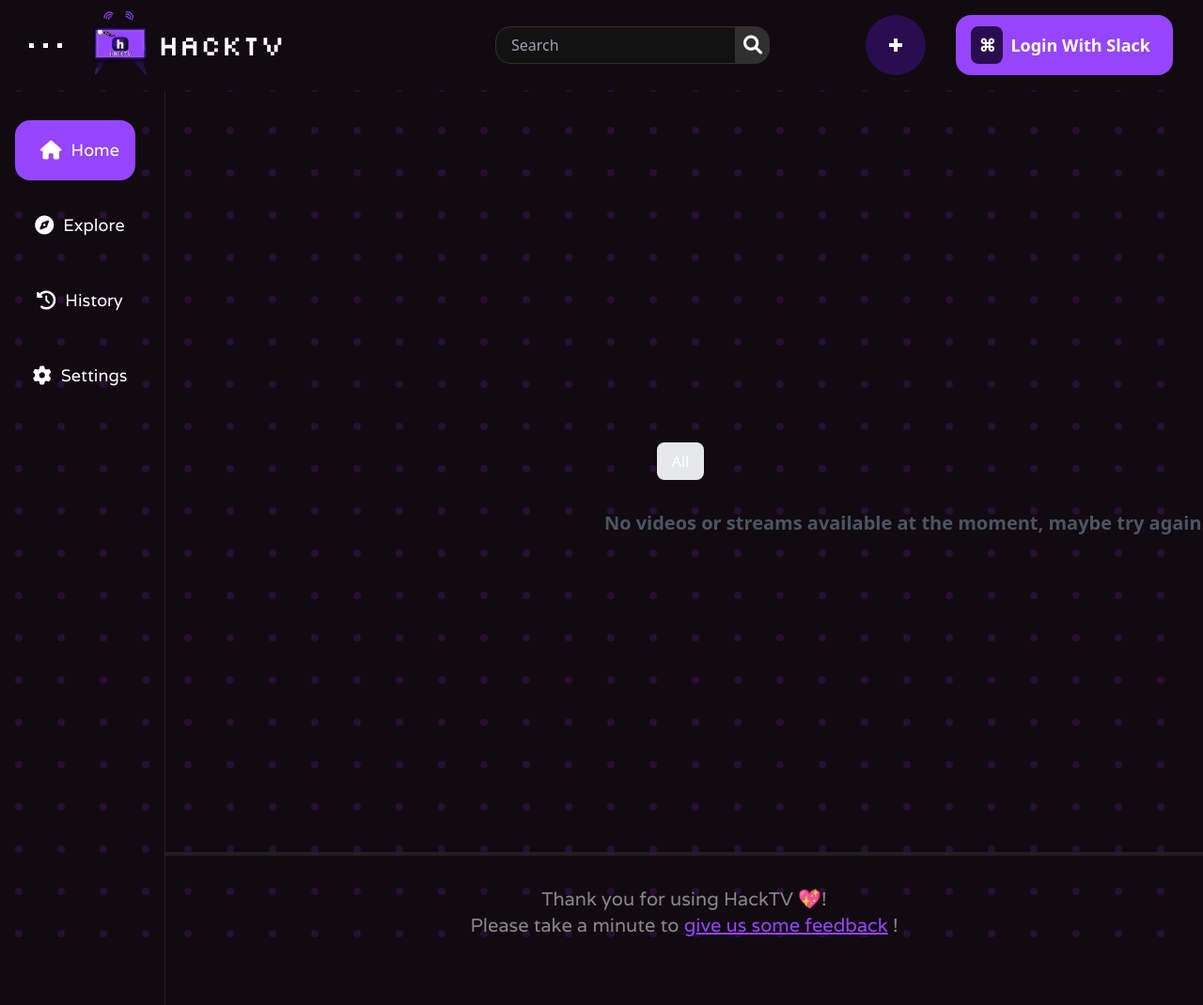
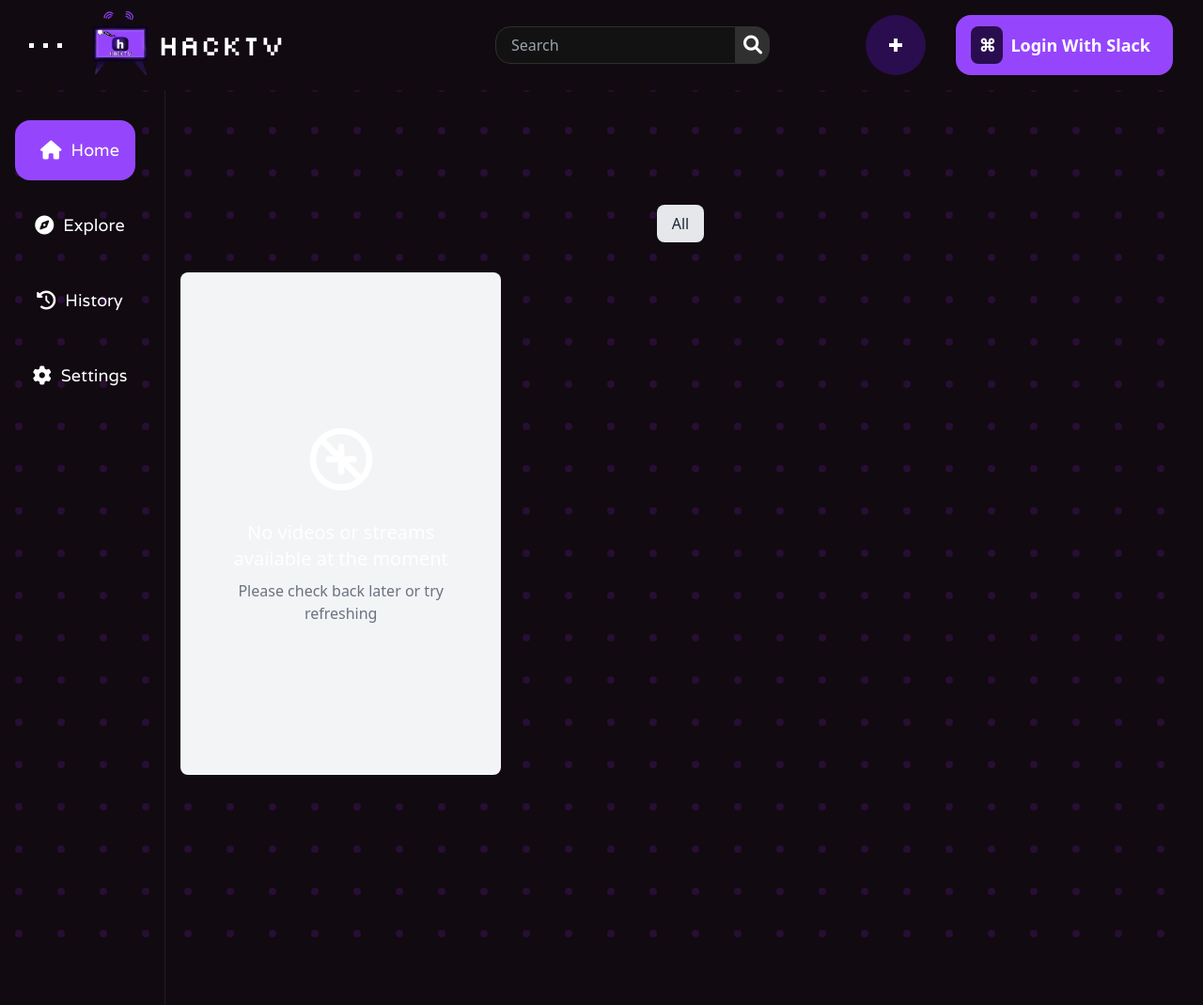
Before and after one commit to TalenMud/HackTV, a Flask app: page / in a window 1280 px wide. Shown: the whole page at 94% size. Run offline with Flask 3, Linux system fonts and the light colour scheme; data that the repository does not hold is empty; some libraries are stand-ins or nearby versions.

Commit message:
Improved no videos page

```diff
--- a/templates/index.html
+++ b/templates/index.html
@@ -10,8 +10,6 @@
 </div>
 
 <div id="cards-container" class="p-4 grid grid-cols-3 gap-6 w-full h-auto"></div>
-
-
 {% endblock %}
 
 {% block script %}
@@ -29,7 +27,7 @@
                 } else {
                     console.error('Failed to fetch videos:', data);
                     const errorMessage = document.createElement('div');
-                    errorMessage.classList.add('text-center', 'text-gray-600', 'text-xl', 'font-semibold');
+                    errorMessage.classList.add('text-center', 'text-gray-400', 'dark:text-gray-500', 'text-xl', 'font-semibold');
                     errorMessage.textContent = "Failed to load streams.";
                     cardsContainer.appendChild(errorMessage);
                 }
@@ -37,7 +35,7 @@
             .catch(err => {
                 console.error('Error fetching active streams:', err);
                 const errorMessage = document.createElement('div');
-                errorMessage.classList.add('text-center', 'text-gray-600', 'text-xl', 'font-semibold');
+                errorMessage.classList.add('text-center', 'text-gray-400', 'dark:text-gray-500', 'text-xl', 'font-semibold');
                 errorMessage.textContent = "Error loading streams.";
                 cardsContainer.appendChild(errorMessage);
             });
@@ -46,44 +44,69 @@
     function createCards(streams) {
         cardsContainer.innerHTML = '';
         if (streams.length === 0) {
-            const noStreamsMessage = document.createElement('div');
-            noStreamsMessage.classList.add('text-center', 'text-gray-600', 'text-xl', 'font-semibold','w-[100rem]');
-            noStreamsMessage.textContent = "No videos or streams available at the moment, maybe try again later?";
-            cardsContainer.appendChild(noStreamsMessage);
+            const noStreamsContainer = document.createElement('div');
+            noStreamsContainer.classList.add(
+                'flex',
+                'flex-col',
+                'items-center',
+                'justify-center',
+                'w-full',
+                'min-h-[50vh]',
+                'bg-gray-100',
+                'dark:bg-gray-800',
+                'rounded-lg',
+                'p-8',
+                'text-center'
+            );
+            const iconContainer = document.createElement('div');
+            iconContainer.classList.add('mb-6');
+            iconContainer.innerHTML = `
+                <svg class="w-20 h-20 text-gray-400 dark:text-gray-500" fill="none" stroke="currentColor" viewBox="0 0 24 24" xmlns="http://www.w3.org/2000/svg">
+                    <path stroke-linecap="round" stroke-linejoin="round" stroke-width="2" d="M18.364 18.364A9 9 0 005.636 5.636m12.728 12.728A9 9 0 015.636 5.636m12.728 12.728L5.636 5.636"></path>
+                    <path stroke-linecap="round" stroke-linejoin="round" stroke-width="2" d="M8 12h8m-4-4v8"></path>
+                </svg>
+            `;
+            const messageText = document.createElement('div');
+            messageText.classList.add(
+                'text-gray-600',
+                'dark:text-gray-300',
+                'text-xl',
+                'font-medium',
+                'max-w-md'
+            );
+            messageText.innerHTML = `
+                <p>No videos or streams available at the moment</p>
+                <p class="text-base text-gray-500 dark:text-gray-400 mt-2">Please check back later or try refreshing</p>
+            `;
+            noStreamsContainer.appendChild(iconContainer);
+            noStreamsContainer.appendChild(messageText);
+            cardsContainer.appendChild(noStreamsContainer);
             return;
         }
 
         streams.forEach(stream => {
             const { id, title, url } = stream;
-
             const card = document.createElement('div');
-            card.classList.add('relative', 'bg-gradient-to-t', 'from-white', 'to-transparent', 'rounded-lg', 'overflow-hidden', 'shadow-lg', 'cursor-pointer');
-
+            card.classList.add('relative', 'bg-gradient-to-t', 'from-white', 'dark:from-gray-900', 'to-transparent', 'rounded-lg', 'overflow-hidden', 'shadow-lg', 'cursor-pointer');
             card.addEventListener('click', () => {
-    window.location.href = `/video?url=${url}`;
-});
-
+                window.location.href = `/video?url=${url}`;
+            });
             const image = document.createElement('img');
             image.src = "https://placehold.co/300x200/EEE/31343C";
             image.alt = "Card Image";
             image.classList.add('w-full', 'h-48', 'object-cover');
-
             const textContainer = document.createElement('div');
-            textContainer.classList.add('absolute', 'bottom-0', 'left-0', 'right-0', 'bg-gradient-to-t', 'from-white', 'to-transparent', 'p-4');
-
+            textContainer.classList.add('absolute', 'bottom-0', 'left-0', 'right-0', 'bg-gradient-to-t', 'from-white', 'dark:from-gray-900', 'to-transparent', 'p-4');
             const titleElement = document.createElement('h3');
-            titleElement.classList.add('text-xl', 'font-semibold', 'text-gray-800');
+            titleElement.classList.add('text-xl', 'font-semibold', 'text-gray-800', 'dark:text-gray-100');
             titleElement.textContent = title;
-
             const descriptionElement = document.createElement('p');
-            descriptionElement.classList.add('text-sm', 'text-gray-600');
+            descriptionElement.classList.add('text-sm', 'text-gray-600', 'dark:text-gray-300');
             descriptionElement.textContent = "No description available";
-
             textContainer.appendChild(titleElement);
             textContainer.appendChild(descriptionElement);
             card.appendChild(image);
             card.appendChild(textContainer);
-
             cardsContainer.appendChild(card);
         });
     }
@@ -98,19 +121,16 @@
             })
             .then(data => {
                 const categories = data.categories;
-
-                // Add "All" button first
                 const allButton = document.createElement('button');
-                allButton.classList.add('category-button', 'bg-gray-200', 'px-4', 'py-2', 'rounded-lg', 'mr-2');
+                allButton.classList.add('category-button', 'bg-gray-200', 'dark:bg-gray-700', 'px-4', 'py-2', 'rounded-lg', 'mr-2', 'text-gray-800', 'dark:text-gray-200');
                 allButton.textContent = 'All';
                 allButton.addEventListener('click', () => {
                     fetchActiveStreams();
                 });
                 categoryButtonsContainer.appendChild(allButton);
-
                 categories.forEach(category => {
                     const button = document.createElement('button');
-                    button.classList.add('category-button', 'bg-gray-200', 'px-4', 'py-2', 'rounded-lg', 'mr-2');
+                    button.classList.add('category-button', 'bg-gray-200', 'dark:bg-gray-700', 'px-4', 'py-2', 'rounded-lg', 'mr-2', 'text-gray-800', 'dark:text-gray-200');
                     button.textContent = category.name;
                     button.dataset.categoryId = category.id;
                     button.addEventListener('click', () => {
```
